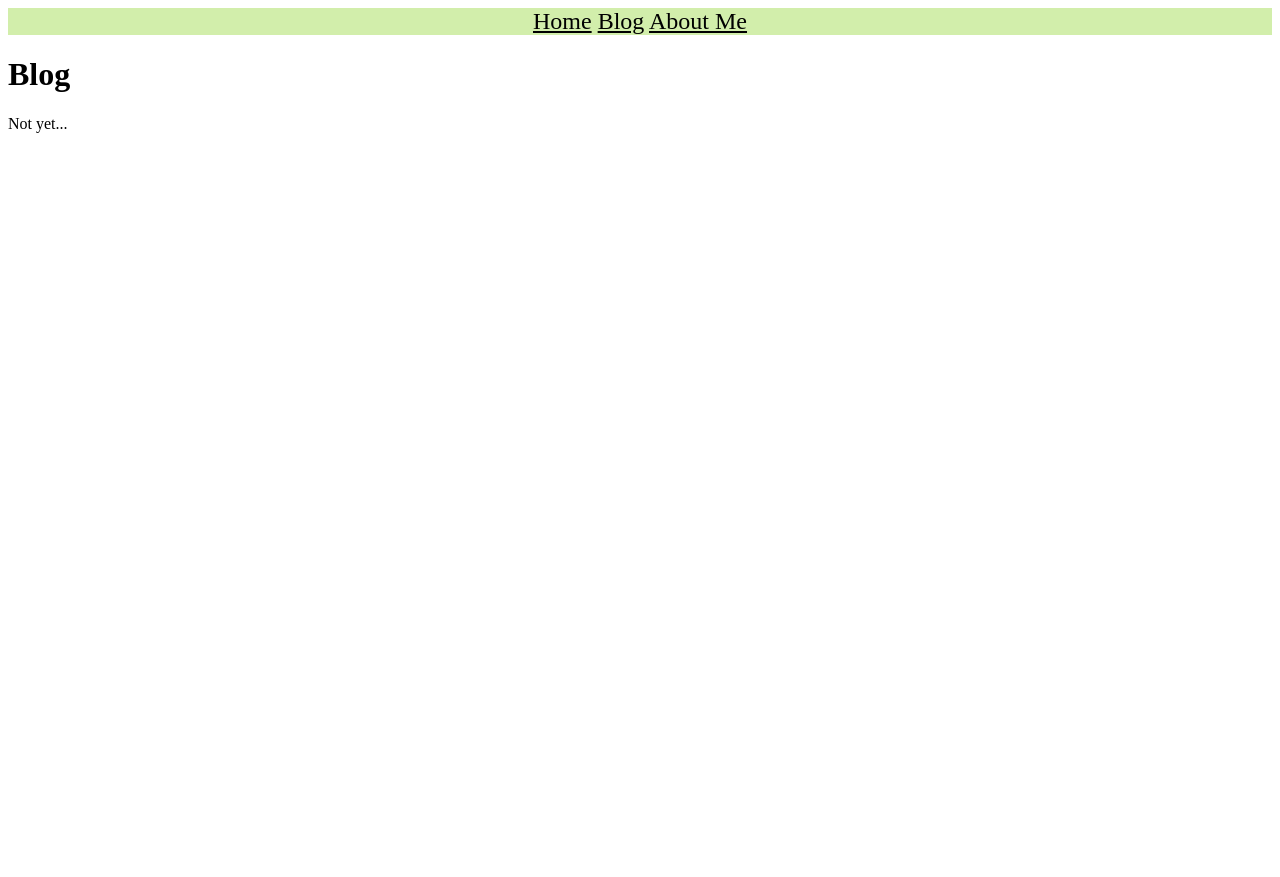
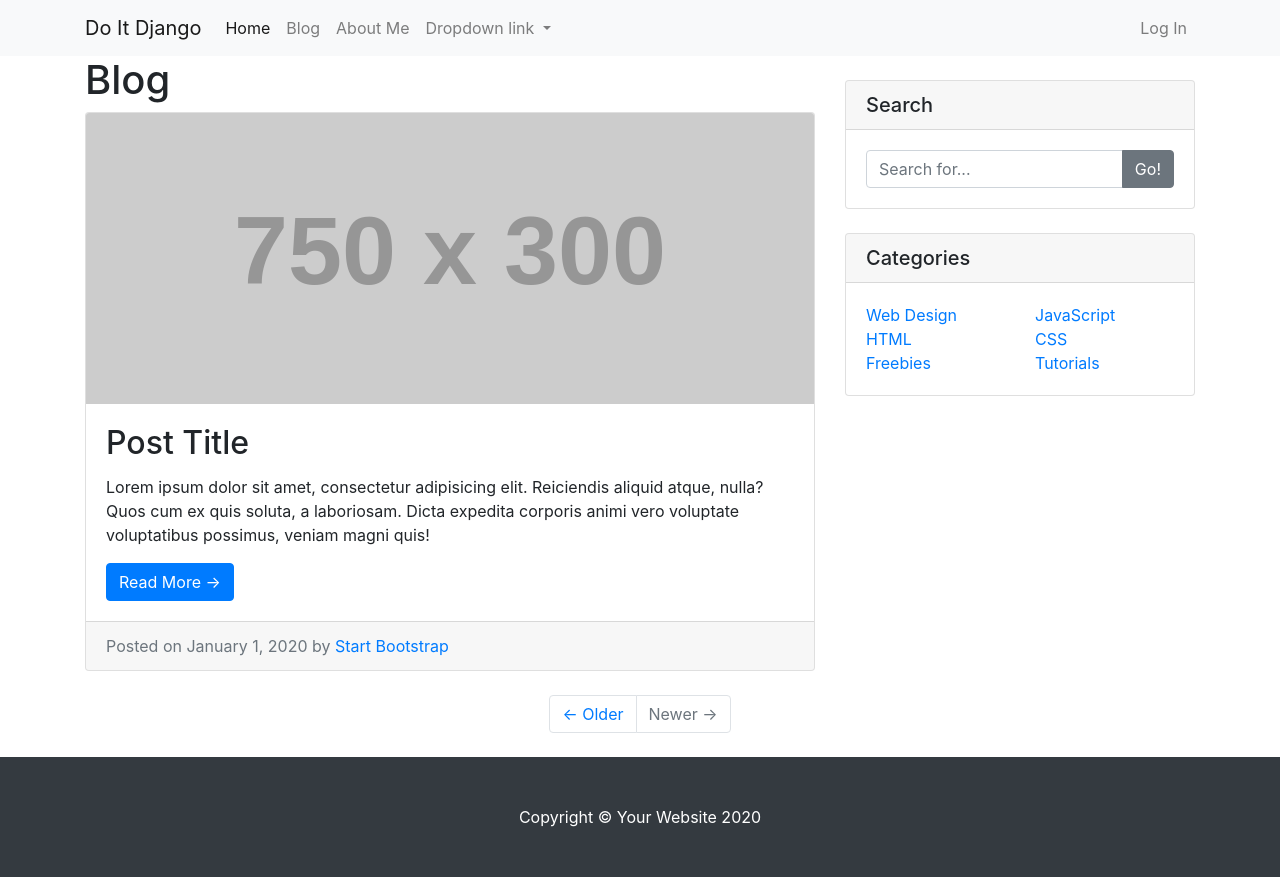
Before and after one commit to seonseono/Django_frontend_basic, a plain HTML site: page blog_list.html in a window 1280 px wide. Before the commit the page ends 800 px from the top, so only its background shows below. Drawn offline with nearby package versions, Linux system fonts and the light colour scheme; placeholder pictures from the web are drawn by us.

Commit message:
Site shape change

```diff
--- a/blog_list.html
+++ b/blog_list.html
@@ -2,15 +2,146 @@
 <html lang="ko">
     <head>
         <title>Blog</title>
-        <link href="./practice.css" rel = 'stylesheet' type="text/css">
+        <link href="./bootstrap4/css/bootstrap.min.css" rel = 'stylesheet' type="text/css">
     </head>
     <body>
-        <nav>
-            <a href="./Index.html">Home</a>
-            <a href="./blog_list.html">Blog</a>
-            <a href="./about_me.html">About Me</a>
+        <nav class="navbar navbar-expand-lg navbar-light bg-light">
+            <div class="container">
+                <a class="navbar-brand" href="./Index.html">Do It Django</a>
+                <button class="navbar-toggler" type="button" data-toggle="collapse" data-target="#navbarNavDropdown" aria-controls="navbarNavDropdown" aria-expanded="false" aria-label="Toggle navigation">
+                <span class="navbar-toggler-icon"></span>
+                </button>
+                <div class="collapse navbar-collapse" id="navbarNavDropdown">
+                <ul class="navbar-nav">
+                    <li class="nav-item active">
+                    <a class="nav-link" href="./Index.html">Home<span class="sr-only">(current)</span></a>
+                    </li>
+                    <li class="nav-item">
+                    <a class="nav-link" href="./blog_list.html">Blog</a>
+                    </li>
+                    <li class="nav-item">
+                    <a class="nav-link" href="about_me.html">About Me</a>
+                    </li>
+                    <li class="nav-item dropdown">
+                    <a class="nav-link dropdown-toggle" href="#" id="navbarDropdownMenuLink" role="button" data-toggle="dropdown" aria-haspopup="true" aria-expanded="false">
+                        Dropdown link
+                    </a>
+                    <div class="dropdown-menu" aria-labelledby="navbarDropdownMenuLink">
+                        <a class="dropdown-item" href="#">Action</a>
+                        <a class="dropdown-item" href="#">Another action</a>
+                        <a class="dropdown-item" href="#">Something else here</a>
+                    </div>
+                    </li>
+                </ul>
+                <ul class="navbar-nav ml-auto">
+                    <li class="nav-item">
+                        <a class="nav-link" href="#">Log In</a>
+                    </li>
+                </ul>
+                </div>
+            </div>
         </nav>
+
+        <!-- Page Content -->
+        <div class="container">
+        <div class="row">
+        <!-- Blog Entries Column -->
+        <div class="col-md-8">
+
         <h1>Blog</h1>
-        <p>Not yet...</p>
+
+        <!-- Blog Post -->
+        <div class="card mb-4">
+            <img class="card-img-top" src="http://placehold.it/750x300" alt="Card image cap">
+            <div class="card-body">
+              <h2 class="card-title">Post Title</h2>
+              <p class="card-text">Lorem ipsum dolor sit amet, consectetur adipisicing elit. Reiciendis aliquid atque, nulla? Quos cum ex quis soluta, a laboriosam. Dicta expedita corporis animi vero voluptate voluptatibus possimus, veniam magni quis!</p>
+              <a href="#" class="btn btn-primary">Read More &rarr;</a>
+            </div>
+            <div class="card-footer text-muted">
+              Posted on January 1, 2020 by
+              <a href="#">Start Bootstrap</a>
+            </div>
+        </div>
+        </div>
+
+        <!-- Sidebar Widgets Column -->
+        <div class="col-md-4">
+
+        <!-- Search Widget -->
+        <div class="card my-4">
+            <h5 class="card-header">Search</h5>
+            <div class="card-body">
+              <div class="input-group">
+                <input type="text" class="form-control" placeholder="Search for...">
+                <span class="input-group-append">
+                  <button class="btn btn-secondary" type="button">Go!</button>
+                </span>
+              </div>
+            </div>
+        </div>
+
+        <!-- Categories Widget -->
+        <div class="card my-4">
+            <h5 class="card-header">Categories</h5>
+            <div class="card-body">
+              <div class="row">
+                <div class="col-lg-6">
+                  <ul class="list-unstyled mb-0">
+                    <li>
+                      <a href="#">Web Design</a>
+                    </li>
+                    <li>
+                      <a href="#">HTML</a>
+                    </li>
+                    <li>
+                      <a href="#">Freebies</a>
+                    </li>
+                  </ul>
+                </div>
+                <div class="col-lg-6">
+                  <ul class="list-unstyled mb-0">
+                    <li>
+                      <a href="#">JavaScript</a>
+                    </li>
+                    <li>
+                      <a href="#">CSS</a>
+                    </li>
+                    <li>
+                      <a href="#">Tutorials</a>
+                    </li>
+                  </ul>
+                </div>
+              </div>
+            </div>
+        </div>
+        </div>
+        </div>
+        </div>
+
+        <!-- Pagination -->
+        <ul class="pagination justify-content-center mb-4">
+            <li class="page-item">
+              <a class="page-link" href="#">&larr; Older</a>
+            </li>
+            <li class="page-item disabled">
+              <a class="page-link" href="#">Newer &rarr;</a>
+            </li>
+          </ul>
+
+        </div>
+
+        <!-- Footer -->
+        <footer class="py-5 bg-dark">
+            <div class="container">
+            <p class="m-0 text-center text-white">Copyright &copy; Your Website 2020</p>
+            </div>
+            <!-- /.container -->
+        </footer>
+
+        <script src="https://code.jquery.com/jquery-3.5.1.slim.min.js" integrity="sha384-DfXdz2htPH0lsSSs5nCTpuj/zy4C+OGpamoFVy38MVBnE+IbbVYUew+OrCXaRkfj" crossorigin="anonymous"></script>
+        <script src="https://cdn.jsdelivr.net/npm/popper.js@1.16.1/dist/umd/popper.min.js" integrity="sha384-9/reFTGAW83EW2RDu2S0VKaIzap3H66lZH81PoYlFhbGU+6BZp6G7niu735Sk7lN" crossorigin="anonymous"></script>
+        <script src="https://cdn.jsdelivr.net/npm/bootstrap@4.5.3/dist/js/bootstrap.min.js" integrity="sha384-w1Q4orYjBQndcko6MimVbzY0tgp4pWB4lZ7lr30WKz0vr/aWKhXdBNmNb5D92v7s" crossorigin="anonymous"></script>
+
     </body>
 </html>
```
Also changed, not shown: about_me.html (+6 -1 lines), images/images_2.jpg.
